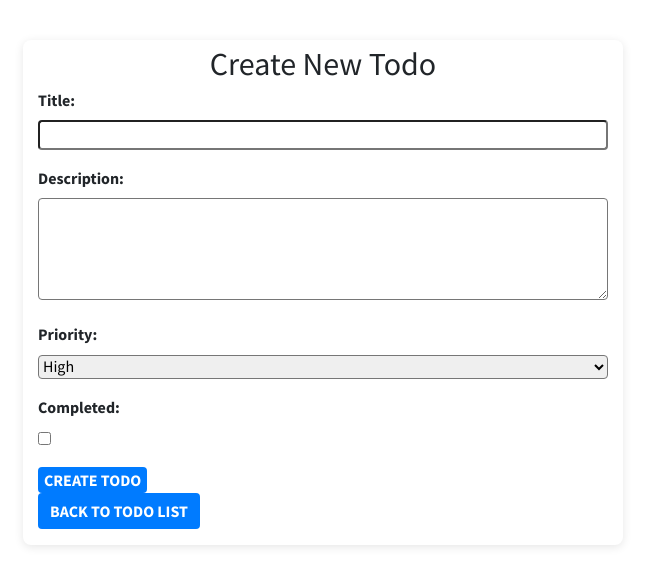
After one commit to SaberHardy/TodoProjectMedium, a Django app: page /create_todo/ in a window 1280 px wide. The commit adds this page. Shown: the top 586 px of the page, without its empty margins (317-962 px from the left). Run offline with Django 5.2, Linux system fonts and the light colour scheme; some libraries are stand-ins or nearby versions.

Commit message:
create todo

```diff
--- a/static/css/styles.css
+++ b/static/css/styles.css
@@ -101,3 +101,10 @@ h1 {
 .checkbox-btn {
     color:red;
 }
+
+.table {
+    width: 100%;
+    border: 1px solid $color-form-highlight;
+    box-shadow: 0 4px 8px rgba(0, 0, 0, 0.5); /* Added shadow */
+    border-radius: 8px; /* Optional: Add rounded corners */
+}
--- /dev/null
+++ b/templates/todoApp/create_todo.html
@@ -0,0 +1,67 @@
+{% load static %}
+<!doctype html>
+<html lang="en">
+<head>
+    <!-- Required meta tags -->
+    <meta charset="utf-8">
+    <meta name="viewport" content="width=device-width, initial-scale=1, shrink-to-fit=no">
+
+    <!-- Bootstrap CSS -->
+    <link rel="stylesheet" href="https://cdn.jsdelivr.net/npm/bootstrap@4.0.0/dist/css/bootstrap.min.css"
+          integrity="sha384-Gn5384xqQ1aoWXA+058RXPxPg6fy4IWvTNh0E263XmFcJlSAwiGgFAW/dAiS6JXm" crossorigin="anonymous">
+    <link rel="stylesheet" href="https://cdn.jsdelivr.net/npm/bootstrap-icons@1.11.3/font/bootstrap-icons.min.css">
+    <link rel="stylesheet" href="{% static 'css/styles.css' %}">
+
+    <title>Hello, world!</title>
+</head>
+<body>
+<div class="container">
+    <h1 class="modal-title fs-5" id="exampleModalLabel">Create New Todo</h1>
+    <div class="form-container">
+        <form method="POST" class="create-form">
+            {% csrf_token %}
+
+            <div class="form-group">
+                <label for="title">Title:</label>
+                <input type="text" id="title" name="title" required>
+            </div>
+
+            <div class="form-group">
+                <label for="description">Description:</label>
+                <textarea id="description" name="description" rows="4" cols="50"></textarea>
+            </div>
+
+            <div class="form-group">
+                <label for="priority">Priority:</label>
+                <select id="priority" name="priority" required>
+                    <option value="H">High</option>
+                    <option value="M">Medium</option>
+                    <option value="L">Low</option>
+                    <option value="N">None</option>
+                </select>
+            </div>
+
+            <div class="form-group">
+                <label for="completed">Completed:</label>
+                <input type="checkbox" id="completed" name="completed">
+            </div>
+
+            <button type="submit" class="btn-primary">Create Todo</button>
+        </form>
+    </div>
+    <div class="">
+        <a href="{% url 'index' %}" class="btn btn-primary mb-3">Back to Todo List</a>
+    </div>
+</div>
+
+<script src="https://code.jquery.com/jquery-3.2.1.slim.min.js"
+        integrity="sha384-KJ3o2DKtIkvYIK3UENzmM7KCkRr/rE9/Qpg6aAZGJwFDMVNA/GpGFF93hXpG5KkN"
+        crossorigin="anonymous"></script>
+<script src="https://cdn.jsdelivr.net/npm/popper.js@1.12.9/dist/umd/popper.min.js"
+        integrity="sha384-ApNbgh9B+Y1QKtv3Rn7W3mgPxhU9K/ScQsAP7hUibX39j7fakFPskvXusvfa0b4Q"
+        crossorigin="anonymous"></script>
+<script src="https://cdn.jsdelivr.net/npm/bootstrap@4.0.0/dist/js/bootstrap.min.js"
+        integrity="sha384-JZR6Spejh4U02d8jOt6vLEHfe/JQGiRRSQQxSfFWpi1MquVdAyjUar5+76PVCmYl"
+        crossorigin="anonymous"></script>
+</body>
+</html>
--- a/todoApp/urls.py
+++ b/todoApp/urls.py
@@ -7,6 +7,5 @@ urlpatterns = [
     path('detail_todo/<int:id>/', views.detail_todo, name='detail'),
     path('update_todo/<int:id>/', views.update_todo, name='update_todo'),
     path('delete_todo/<int:id>/', views.delete_todo, name='delete_todo'),
-    path('create_todo/', views.create_todo, name='create'),
-
+    path('create_todo/', views.create_todo, name='create_todo'),
 ]
--- a/todoApp/views.py
+++ b/todoApp/views.py
@@ -21,7 +21,21 @@ def detail_todo(request, id):
 
 
 def create_todo(request):
-    return render(request, 'todoApp/create.html')
+    if request.method == 'POST':
+        title = request.POST.get('title')
+        description = request.POST.get('description')
+        priority = request.POST.get('priority')
+        completed = 'completed' in request.POST
+
+        # Create and save the new todo item
+        todo = TodoModel(title=title, description=description, priority=priority, completed=completed)
+        todo.save()
+
+        # Redirect to the main todo list page after saving
+        return redirect('index')
+
+    # If not a POST request, render the create todo modal template
+    return render(request, 'todoApp/create_todo.html')
 
 
 def update_todo(request, id):
```
Also changed, not shown: templates/todoApp/index.html (+7 -4 lines), db.sqlite3.
